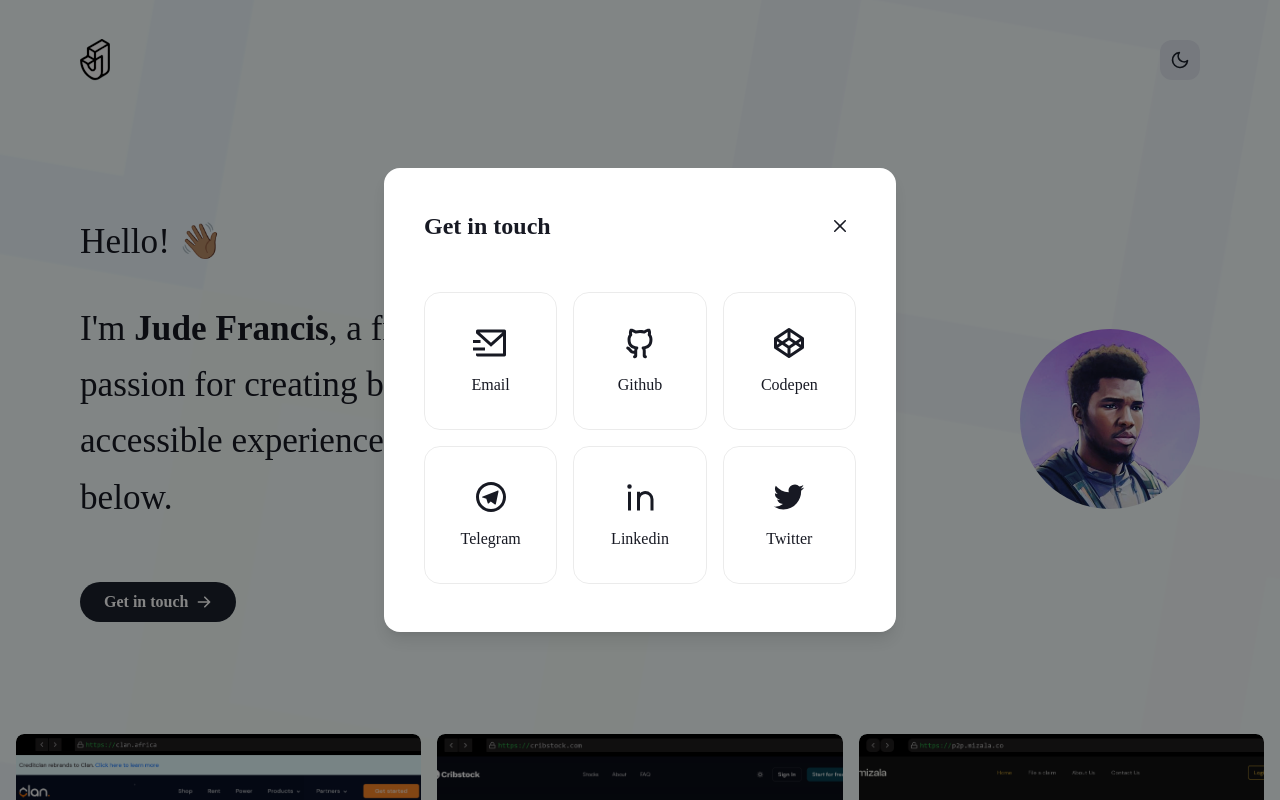
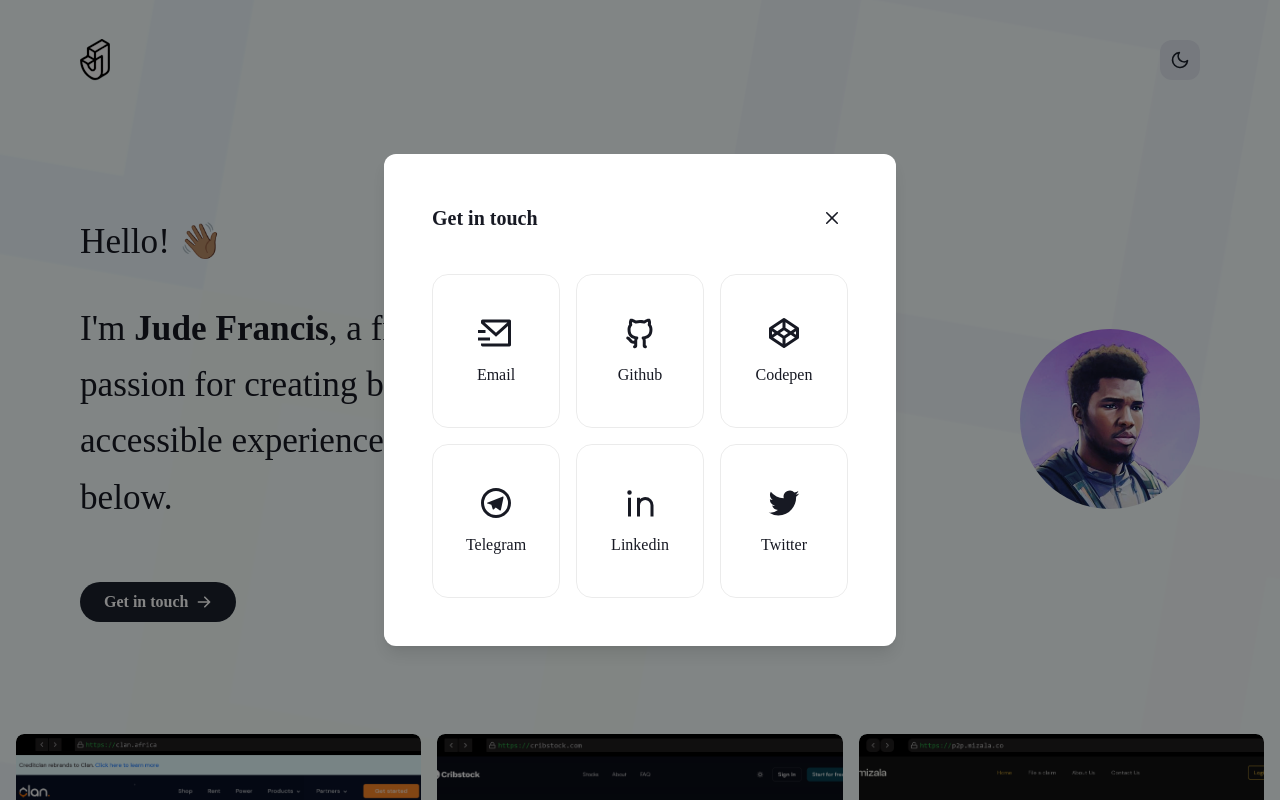
Before and after one commit to jsbuddy/judecodes-v2, a Next.js app: page / in a window 1280 px wide. Both pictures are taken after a click on the button "Get in touch". Shown: the top 800 px of the page. Built offline with nearby package versions, Linux system fonts and the light colour scheme; no server answers; a web font is replaced by a local one.

Commit message:
update projects details and contact modal ui

```diff
--- a/src/components/ContactModal.jsx
+++ b/src/components/ContactModal.jsx
@@ -1,11 +1,11 @@
 import React from 'react';
 import {
   Flex,
+  Heading,
   Modal,
   ModalBody,
   ModalCloseButton,
   ModalContent,
-  ModalHeader,
   ModalOverlay,
   SimpleGrid,
   Text,
@@ -32,18 +32,18 @@ const ContactModal = ({ isOpen, onClose }) => {
   return (
     <Modal onClose={ onClose } isOpen={ isOpen } isCentered size="lg">
       <ModalOverlay/>
-      <ModalContent bg={ useColorModeValue('white', '#26262f') } rounded="2xl">
-        <Flex align="center" justify="space-between" pt="10" pb="0" px={ { base: 8, md: 10 } }>
-          <ModalHeader p="0" whiteSpace="nowrap" fontSize="2xl">Get in touch</ModalHeader>
-          <ModalCloseButton position="relative" inset="initial"/>
-        </Flex>
-        <ModalBody py="12" px={ { base: 8, md: 10 } }>
+      <ModalContent bg={ useColorModeValue('white', 'rgb(36 41 47)') } rounded="xl" p="0">
+        <ModalBody py="12" px={ { base: 8, md: 12 } }>
+          <Flex align="center" justify="space-between" mb="10">
+            <Heading size="md">Get in touch</Heading>
+            <ModalCloseButton position="relative" inset="initial"/>
+          </Flex>
           <SimpleGrid columns={ { base: 3, md: 3 } } spacing={ { base: 3, md: 4 } }>
             <Flex
               onClick={ () => handleClick('Email', 'mailto:judecodes@gmail.com') }
               direction="column" align="center" border="1px solid" cursor="pointer"
               borderColor={ useColorModeValue("blackAlpha.200", "whiteAlpha.200") } rounded="2xl" px="8"
-              py={ { base: 6, md: 8 } }
+              py={ { base: 8, md: 10 } }
               _hover={ { bg: useColorModeValue('blackAlpha.50', 'whiteAlpha.50') } }
             >
               <RiMailSendLine size="36"/>
@@ -53,7 +53,7 @@ const ContactModal = ({ isOpen, onClose }) => {
               onClick={ () => handleClick('Github', 'https://github.com/jsbuddy') }
               direction="column" align="center" border="1px solid" cursor="pointer"
               borderColor={ useColorModeValue("blackAlpha.200", "whiteAlpha.200") } rounded="2xl" px="8"
-              py={ { base: 6, md: 8 } }
+              py={ { base: 8, md: 10 } }
               _hover={ { bg: useColorModeValue('blackAlpha.50', 'whiteAlpha.50') } }
             >
               <RiGithubLine size="36"/>
@@ -63,7 +63,7 @@ const ContactModal = ({ isOpen, onClose }) => {
               onClick={ () => handleClick('Codepen', 'https://codepen.io/judecodes') }
               direction="column" align="center" border="1px solid" cursor="pointer"
               borderColor={ useColorModeValue("blackAlpha.200", "whiteAlpha.200") } rounded="2xl" px="8"
-              py={ { base: 6, md: 8 } }
+              py={ { base: 8, md: 10 } }
               _hover={ { bg: useColorModeValue('blackAlpha.50', 'whiteAlpha.50') } }
             >
               <RiCodepenLine size="36"/>
@@ -73,7 +73,7 @@ const ContactModal = ({ isOpen, onClose }) => {
               onClick={ () => handleClick('Telegram', 'https://t.me/judecodes') }
               direction="column" align="center" border="1px solid" cursor="pointer"
               borderColor={ useColorModeValue("blackAlpha.200", "whiteAlpha.200") } rounded="2xl" px="8"
-              py={ { base: 6, md: 8 } }
+              py={ { base: 8, md: 10 } }
               _hover={ { bg: useColorModeValue('blackAlpha.50', 'whiteAlpha.50') } }
             >
               <RiTelegramLine size="36"/>
@@ -83,7 +83,7 @@ const ContactModal = ({ isOpen, onClose }) => {
               onClick={ () => handleClick('Linkedin', 'https://www.linkedin.com/in/judecodes/') }
               direction="column" align="center" border="1px solid" cursor="pointer"
               borderColor={ useColorModeValue("blackAlpha.200", "whiteAlpha.200") } rounded="2xl" px="8"
-              py={ { base: 6, md: 8 } }
+              py={ { base: 8, md: 10 } }
               _hover={ { bg: useColorModeValue('blackAlpha.50', 'whiteAlpha.50') } }
             >
               <RiLinkedinLine size="36"/>
@@ -93,7 +93,7 @@ const ContactModal = ({ isOpen, onClose }) => {
               onClick={ () => handleClick('Twitter', 'https://twitter.com/judecodes') }
               direction="column" align="center" border="1px solid" cursor="pointer"
               borderColor={ useColorModeValue("blackAlpha.200", "whiteAlpha.200") } rounded="2xl" px="8"
-              py={ { base: 6, md: 8 } }
+              py={ { base: 8, md: 10 } }
               _hover={ { bg: useColorModeValue('blackAlpha.50', 'whiteAlpha.50') } }
             >
               <RiTwitterFill size="36"/>
--- a/src/components/ProjectDetails.jsx
+++ b/src/components/ProjectDetails.jsx
@@ -21,10 +21,10 @@ const ProjectDetails = ({ project, isOpen, onClose }) => {
   const animations = {
     variants: {
       in: {
-        background: isDark ? "rgba(13, 16, 21, 0.98)" : "rgba(255, 255, 255, .98)",
+        background: isDark ? 'rgba(12, 14, 16, 0.992)' : 'rgba(255, 255, 255, .98)',
       },
       out: {
-        background: isDark ? "rgba(0, 0, 0, 0)" : "rgba(255, 255, 255, 0)",
+        background: isDark ? 'rgba(0, 0, 0, 0)' : 'rgba(255, 255, 255, 0)',
       },
     },
     animate: "in",
@@ -35,7 +35,7 @@ const ProjectDetails = ({ project, isOpen, onClose }) => {
   const handleVisit = () => {
     window.open(project.link, '_blank');
     track(`Visited project - ${ project.title }`);
-  }
+  };
 
   return (
     <>
@@ -46,9 +46,9 @@ const ProjectDetails = ({ project, isOpen, onClose }) => {
               ref={ rootRef } position="fixed" top="0" left="0" width="100%" height="100vh" zIndex="10"
               overflowY="auto"{ ...animations }
             >
-              <Container h="full" display="flex" flexDirection="column" py="10" maxW="7xl">
-                <Flex flexGrow="1" alignItems="center" w="full">
-                  <Grid w="full" alignItems="center" gridTemplateColumns={ { base: "1fr", md: "2fr 1.5fr" } }>
+              <Container h="full" display="flex" flexDirection="column" py={ { base: 10, md: 10 } } maxW="700px">
+                <Flex w="full">
+                  <Grid w="full" alignItems="center" gridTemplateColumns={ { base: "1fr", md: "1fr" } }>
                     <MotionBox layoutId={ `project-${ project.id }` } w="full">
                       <MotionImage
                         layoutId={ `project-image-${ project.id }` } src={ project.image } objectFit="cover" rounded="lg"
@@ -59,23 +59,35 @@ const ProjectDetails = ({ project, isOpen, onClose }) => {
                       animate={ { opacity: 1, transition: { duration: 0.1 } } }
                       initial={ { opacity: 0 } } exit={ { opacity: 0 } }
                     >
-                      <Flex direction="column" align="flex-start" py={ { base: 10, md: 5 } } px={ { base: 8, md: 10 } }>
+                      <Flex direction="column" align="flex-start" py={ { base: 8, md: 8 } } px={ { base: 8, md: 20 } }>
                         <Flex align="center" justify="space-between" w="full">
                           <Box>
-                            <Text fontSize="sm" fontWeight="medium" color="GrayText" textTransform="uppercase"
-                                  lineHeight="1">
+                            <Text
+                              fontSize="xs" fontWeight="medium" color="GrayText" textTransform="uppercase"
+                              lineHeight="1"
+                            >
                               { project.category }
                             </Text>
-                            <Text fontSize="2xl" fontWeight="semibold" mt="2">
+                            <Text fontSize="2xl" fontWeight="semibold" mt="1">
                               { project.title }
                             </Text>
                           </Box>
-                          <IconButton
-                            variant="ghost" colorScheme="red" icon={ <FiX size="24"/> } rounded="full"
-                            onClick={ onClose } aria-label="close" ml="4"
-                          />
+                          <Box
+                            position="fixed" px="8"
+                            top={ { base: 'initial', md: '2.5rem' } }
+                            right={ { base: '0', md: '3rem' } }
+                            left={ { base: '0', md: 'initial' } }
+                            bottom={ { base: '1.5rem', md: 'initial' } }
+                          >
+                            <Button
+                              variant="solid" leftIcon={ <FiX size="24"/> } rounded="full"
+                              onClick={ onClose } aria-label="close" w="full"
+                            >
+                              Close
+                            </Button>
+                          </Box>
                         </Flex>
-                        <Text fontSize="1.1rem" mt="6">
+                        <Text fontSize="1.05rem" mt="4" opacity=".9">
                           { project.description }
                         </Text>
                         <Flex mt="8">
@@ -88,9 +100,11 @@ const ProjectDetails = ({ project, isOpen, onClose }) => {
                             )
                           }
                           <Button
-                            onClick={ handleVisit } rightIcon={ <FiExternalLink/> } rounded="30"
-                            px="5" backgroundColor="gray.800" color="#fff" _hover={ { background: "gray.900" } }
-                            _active={ { background: "gray.900" } }
+                            onClick={ handleVisit } rightIcon={ <FiExternalLink/> } rounded="30" px="5" variant="outline"
+                            color={ colorMode === 'light' ? '#fff' : 'gray.900' }
+                            backgroundColor={ colorMode === 'light' ? 'gray.800' : 'gray.200' }
+                            _hover={ { background: colorMode === 'light' ? 'gray.700' : 'gray.50' } }
+                            _active={ { background: colorMode === 'light' ? 'gray.600' : 'gray.400' } }
                           >
                             Visit
                           </Button>
```
